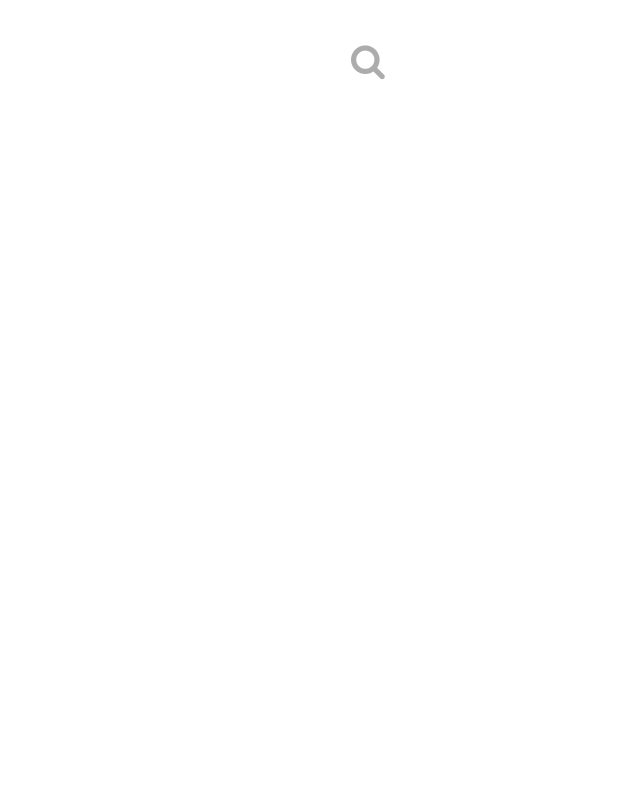
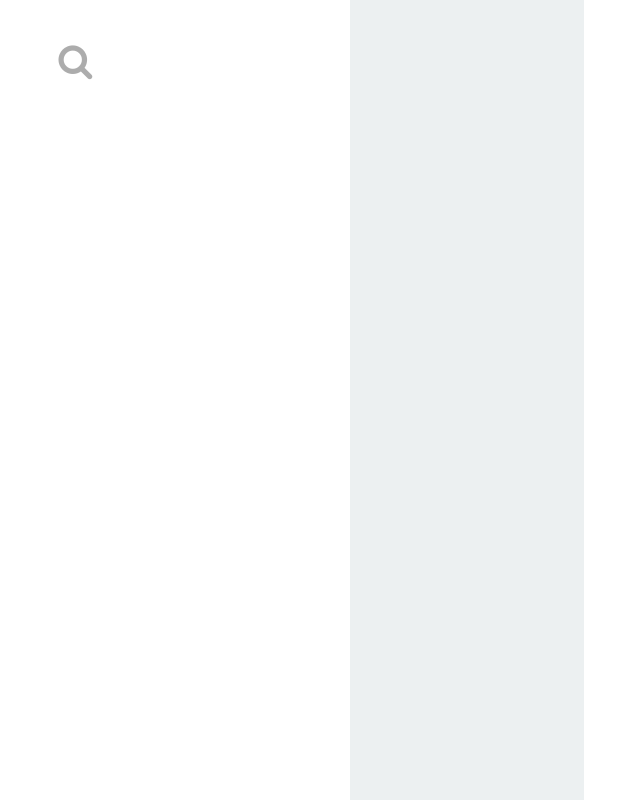
Before and after one commit to ryanmansfield/my-first-react-app, a React app: page / in a window 1280 px wide. Shown: the whole page, without its empty margins (349-989 px from the left). Built offline with nearby package versions, Linux system fonts and the light colour scheme.

Commit message:
Completed search bar component

```diff
--- a/src/components/app.jsx
+++ b/src/components/app.jsx
@@ -1,10 +1,12 @@
 import React, { Component } from 'react';
+import SearchBar from './search_bar.jsx';
 
 class App extends Component {
   render () {
     return (
       <div>
         <div className="left-scene">
+          <SearchBar />
 
         </div>
         <div className="right-scene">
--- a/src/components/search_bar.jsx
+++ b/src/components/search_bar.jsx
@@ -0,0 +1,11 @@
+import React, { Component } from 'react';
+
+class SearchBar extends Component {
+  render () {
+    return(
+      <input type="text" className="form-control form-search"/>
+    );
+  }
+}
+
+export default SearchBar;
--- a/src/index.jsx
+++ b/src/index.jsx
@@ -4,6 +4,7 @@
 import '../assets/stylesheets/application.scss';
 
 import App from './components/app.jsx';
+import SearchBar from './components/search_bar.jsx';
 
 
 
```
